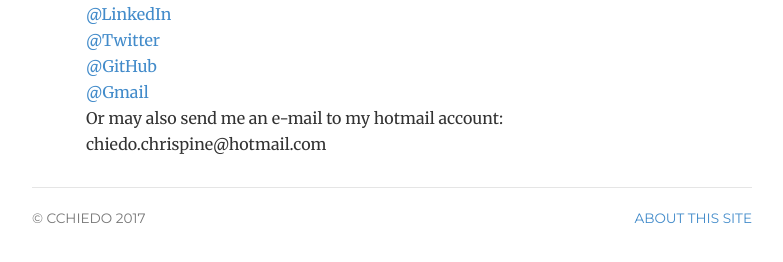
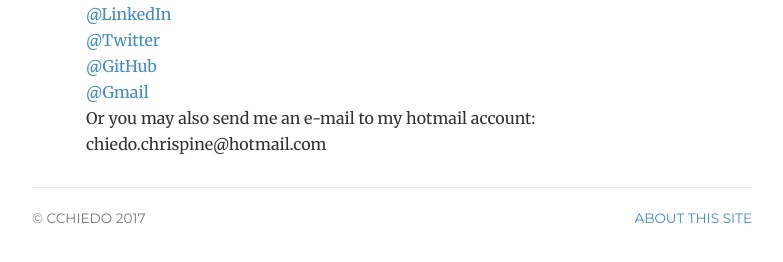
Before and after one commit to theafricanengineer/theafricanengineer.github.io, a Jekyll site: the page built from contact/index.html, in a window 1280 px wide. Shown: the part 145-407 px from the top of the page, without its empty margins (248-1031 px from the left). Built offline with Jekyll 4.4.1, drawn with Linux system fonts in a browser that asks for light colours.

Commit message:
updated contact/index.html file

```diff
--- a/CNAME
+++ /dev/null
@@ -1 +0,0 @@
-jmcglone.com
--- a/contact/index.html
+++ b/contact/index.html
@@ -20,7 +20,7 @@ description: Contact information for Jonathan McGlone, a Librarian, Front-End De
 	<!-- <li><a href="http://www.mixcloud.com/jwmcglone/">@Mixcloud</a></li>
 	<li><a href="http://soundcloud.com/jwmcglone">@SoundCloud</a></li>
 	 <li><a href="http://dribbble.com/jmcglone">@Dribbble</a></li> -->
-	<li>Or may also send me an e-mail to my hotmail account: <span class="obfuscate">moc.liamtoh@enipsirhc.odeihc</span></li>
+	<li>Or you may also send me an e-mail to my hotmail account: <span class="obfuscate">moc.liamtoh@enipsirhc.odeihc</span></li>
 	</ul>
 
 </div>
```
